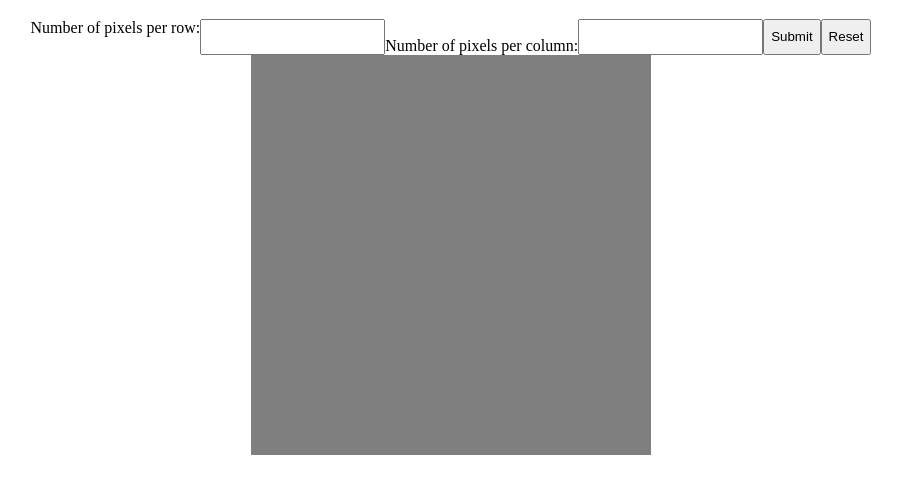
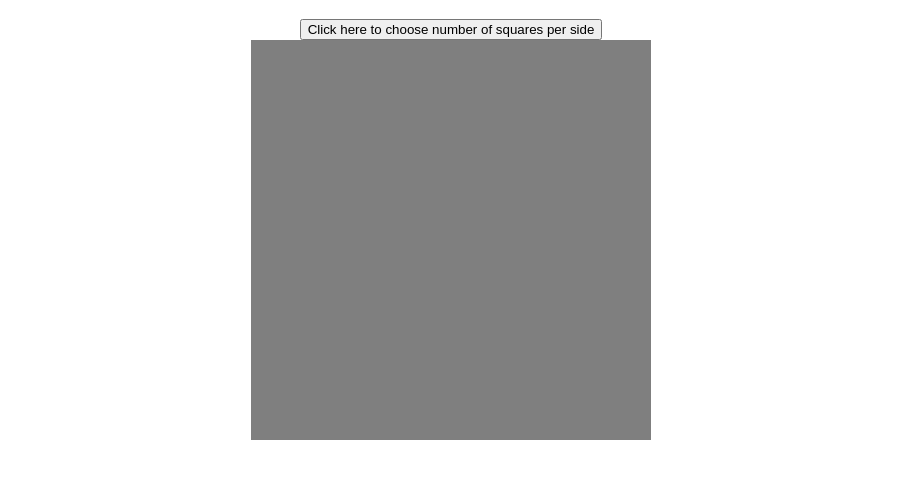
Before and after one commit to MatthewHardman/etch-a-sketch, a plain HTML site: page index.html in a window 1280 px wide. Shown: the part 69-562 px from the top of the page, without its empty margins (189-1091 px from the left). Drawn offline with Linux system fonts and the light colour scheme.

Commit message:
Squares per grid determined by user

```diff
--- a/index.html
+++ b/index.html
@@ -10,12 +10,7 @@
 </head>
 <body>
     <h1>Etch-a-Sketch</h1>
-    <form class = 'input-container'>
-        Number of pixels per row: <input type="text" id="row-number"><br>
-        Number of pixels per column: <input type="text" id="column-number"><br>
-        <button class="submit">Submit</button>
-        <button class="reset">Reset</button>
-    </form>
+    <button onclick="redrawGrid()" type="button">Click here to choose number of squares per side</button>
     <div class="container"></div>
 </body>
 </html>
--- a/script.js
+++ b/script.js
@@ -1,9 +1,13 @@
 const container = document.querySelector('.container');
 
-function drawGrid(){
-    for (let i=0; i<256; i++){
+function drawGrid(squareNumber){
+
+    let squareSize = 400/squareNumber;
+    for (let i=0; i<(squareNumber*squareNumber); i++){
         let newDiv = document.createElement('div');
         newDiv.className = 'square';
+        newDiv.style.height = squareSize.toString() + 'px';
+        newDiv.style.width = squareSize.toString() + 'px';
         container.appendChild(newDiv);
     }
 
@@ -16,7 +20,13 @@ const square = document.querySelectorAll('.square');
     }
 };
 
-const reset=document.querySelector('#reset');
-reset.onclick=drawGrid();
-
-drawGrid();
+function redrawGrid(){
+    let squareNumber = parseInt(prompt("Enter number of squares per side. Must be 100 or less.", 16));
+    if(squareNumber != NaN && squareNumber<=100){
+        while(container.firstChild){
+            container.removeChild(container.firstChild);
+        }
+        drawGrid(squareNumber);
+    }else alert("Improper input, try again!")
+}
+drawGrid(16);
--- a/style.css
+++ b/style.css
@@ -2,10 +2,6 @@ body{
     display: flex;
     flex-direction: column;
     align-items: center;
-}
-
-.input-container{
-    display: flex;
 }
 
 .container{
@@ -17,6 +13,6 @@ body{
 
 .square{
     background-color: #7f7f7f;
-    height: 25px;
-    width: 25px;
+    /*height: 25px;
+    width: 25px;*/
 }
```
